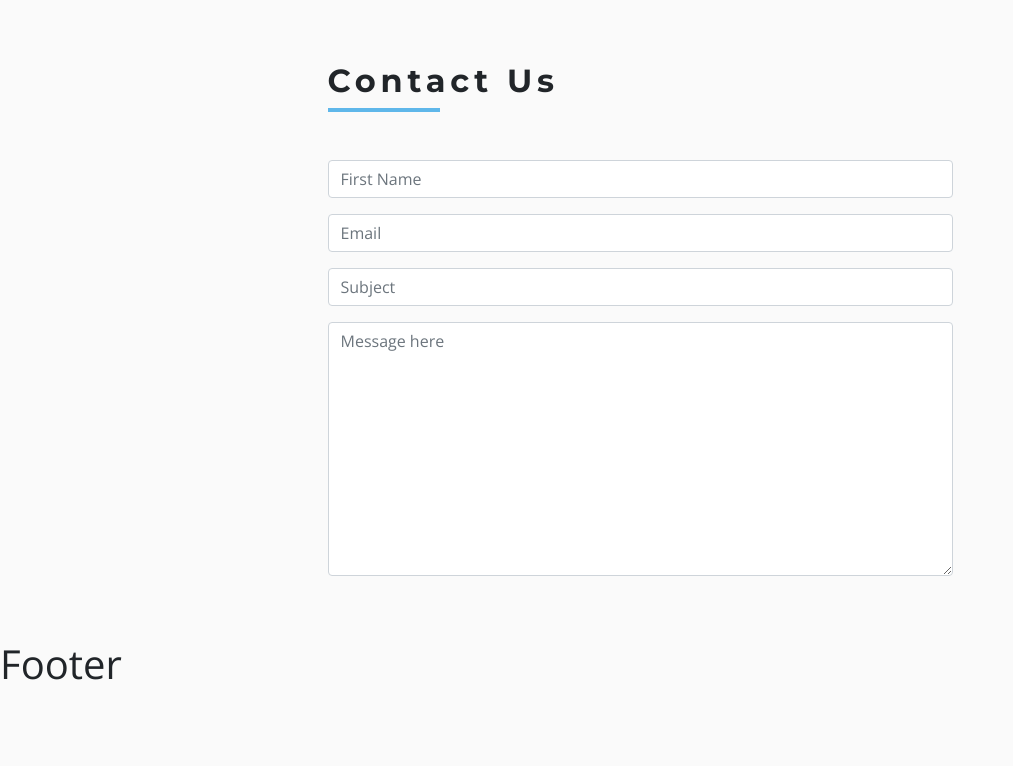
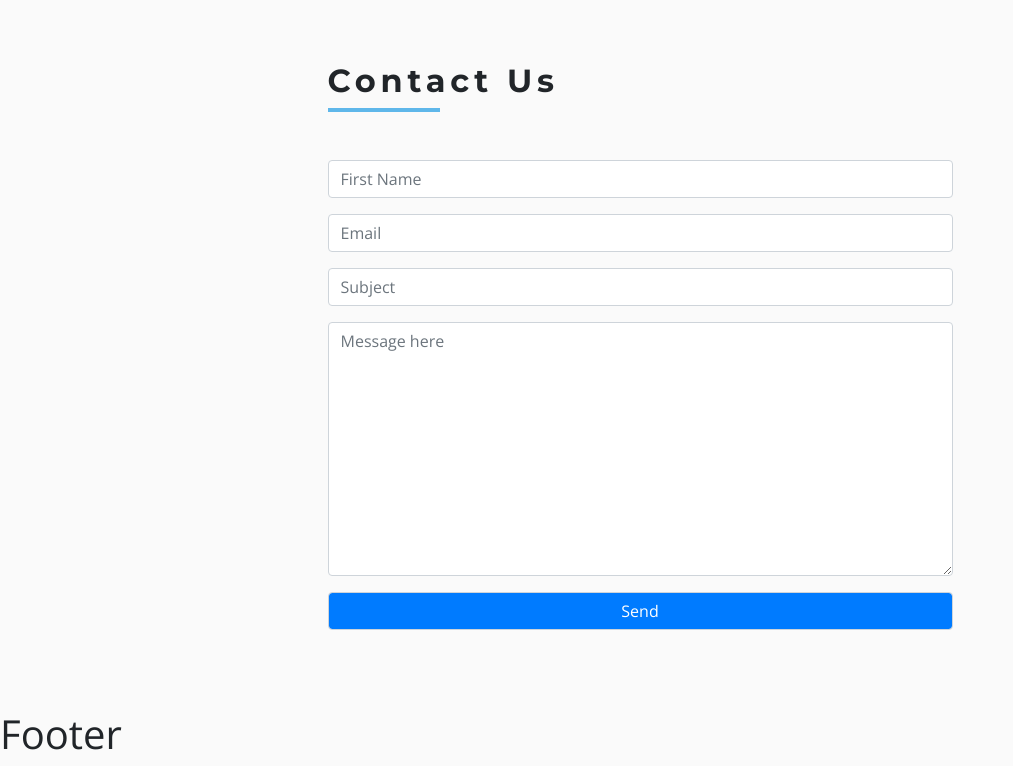
Before and after one commit to Molderck/TechStore-ReactJS, a React (Create React App) app in the folder tech-store/: page /contact in a window 1280 px wide. Shown: the part 543-1309 px from the top of the page, without its empty margins (0-1013 px from the left). Before the commit the page ends 1239 px from the top, so only its background shows below. Built offline with nearby package versions, Linux system fonts and the light colour scheme.

Commit message:
Added action using formspree.io to send emails and created the submit button

```diff
--- a/tech-store/src/components/ContactPage/Contact.js
+++ b/tech-store/src/components/ContactPage/Contact.js
@@ -7,7 +7,7 @@
             <div className="row">
                 <div className="col-10 mx-auto col-md-6 my-3">
                     <Title title="Contact Us" />
-                    <form className="mt-5">
+                    <form className="mt-5" action="https://formspree.io/jsebastiansalazaro@gmail.com" method="POST">
                         <div className="form-group">
                             <input type="text" name="firstName" className="form-control" placeholder="First Name" />
                         </div>
@@ -20,6 +20,9 @@
                         <div className="form">
                             <textarea name="message" className="form-control" rows="10" placeholder="Message here" />
                         </div>
+                        <div className="form-group mt-3">
+                            <input type="submit" className="form-control bg-primary text-white" value="Send" />
+                        </div>
                     </form>
                 </div>
             </div>
```
